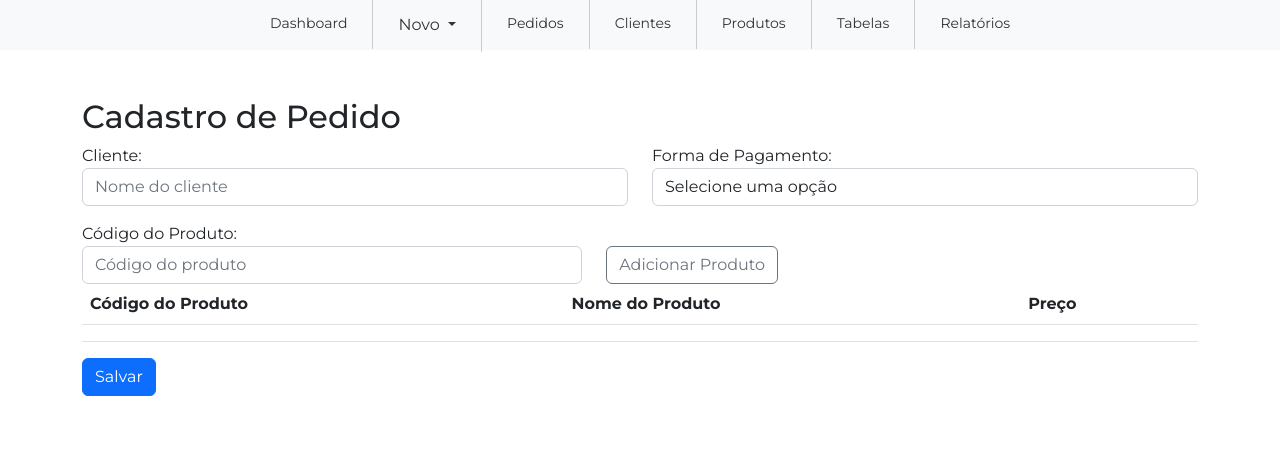
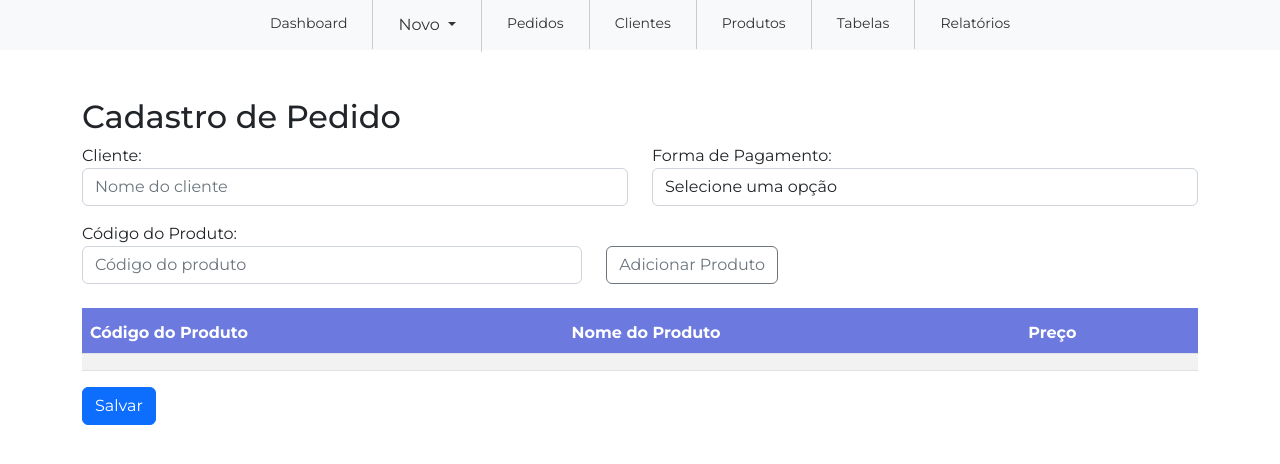
Before and after one commit to rodrigowitt/ErpWeb, an Angular app in the folder Frontend/erpWebapp/: page /pedidos/novo in a window 1280 px wide. Shown: the top 464 px of the page. Built offline with nearby package versions, Linux system fonts and the light colour scheme; no server answers.

Commit message:
adição: iniciando a implementação de api de produtos

```diff
--- a/Frontend/erpWebapp/src/app/pagina-pedidos/pagina-pedidos.component.css
+++ b/Frontend/erpWebapp/src/app/pagina-pedidos/pagina-pedidos.component.css
@@ -9,3 +9,20 @@
 .colunapreco button{
  margin-left: 25px;
 }
+.table-striped thead {
+    background-color: #6C79DF;
+    color: white;
+    height: 45px;
+  }
+
+.table-striped tbody tr:nth-of-type(odd) {
+    background-color: #f5f5f5;
+  }
+
+.table-striped tbody tr:nth-of-type(odd) {
+    background-color: #ffffff;
+  }
+
+.table-striped tbody tr:nth-of-type(even) {
+    background-color: white;
+  }
--- a/Frontend/erpWebapp/src/app/pagina-pedidos/pagina-pedidos.component.html
+++ b/Frontend/erpWebapp/src/app/pagina-pedidos/pagina-pedidos.component.html
@@ -25,7 +25,7 @@
           </div>
       </div>
       <div class="form-group col-md-12">
-          <table class="table">
+          <table class="table table-striped mt-4">
               <thead>
                   <tr>
                       <th>Código do Produto</th>
--- a/Frontend/erpWebapp/src/app/pagina-pedidos/pagina-pedidos.component.ts
+++ b/Frontend/erpWebapp/src/app/pagina-pedidos/pagina-pedidos.component.ts
@@ -3,6 +3,8 @@ import { NgForm } from '@angular/forms';
 import { PedidosService } from '../pedido.service';
 import { Pedidos } from 'src/pedidos';
 import { HttpErrorResponse } from '@angular/common/http';
+import {ProdutosService} from 'src/app/produtos.service'
+import { Produtos } from 'src/produtos';
 
 @Component({
   selector: 'app-pagina-pedidos',
@@ -11,8 +13,28 @@ import { HttpErrorResponse } from '@angular/common/http';
 })
 export class PaginaPedidosComponent {
   public pedidos: Pedidos [] = [];
+  public produtos: Produtos [] = [];
 
-  constructor (private pedidoService: PedidosService){};
+
+  constructor (private pedidoService: PedidosService, private produtosService : ProdutosService){};
+
+  ngOnInit(): void {
+    this.getProdutos();
+   }
+
+
+   public getProdutos():void{
+    this.produtosService.getProdutos().subscribe(
+      (response : Produtos[]) => {
+          this.produtos = response;
+          console.log("Produtos: " )
+          response.forEach(produto => {
+            console.log(JSON.stringify(produto, null, 2));
+        });
+      }, (error: HttpErrorResponse) => {alert(error.message)}
+      )
+}
+
 
   public onAddPed(addForm: NgForm) : void{
     document.getElementById('add-ped-form')?.click();
--- /dev/null
+++ b/Frontend/erpWebapp/src/app/produtos.service.ts
@@ -0,0 +1,19 @@
+import { HttpClient } from '@angular/common/http';
+import { Injectable } from '@angular/core';
+import { Observable } from 'rxjs';
+import { environment } from 'src/environments/environment';
+import { Produtos } from 'src/produtos';
+
+@Injectable({
+  providedIn: 'root'
+})
+export class ProdutosService {
+
+  private apiServerUrl = environment.apiBaseUrl;
+
+  constructor(private http: HttpClient) { }
+
+  public getProdutos():Observable<Produtos[]>{
+    return this.http.get<Produtos[]>(`${this.apiServerUrl}produto`)
+  }
+}
--- /dev/null
+++ b/Frontend/erpWebapp/src/produtos.ts
@@ -0,0 +1,9 @@
+export interface Produtos{
+    produtoid: string;
+    nome: string;
+    status: number;
+    codigo: string;
+    codigoEan: string;
+    preco: number
+
+}
```
Also changed, not shown: Frontend/erpWebapp/src/itenspedidos.ts (added, +9 -0 lines), 1 other file (tests, documents, lock files or other folders).
